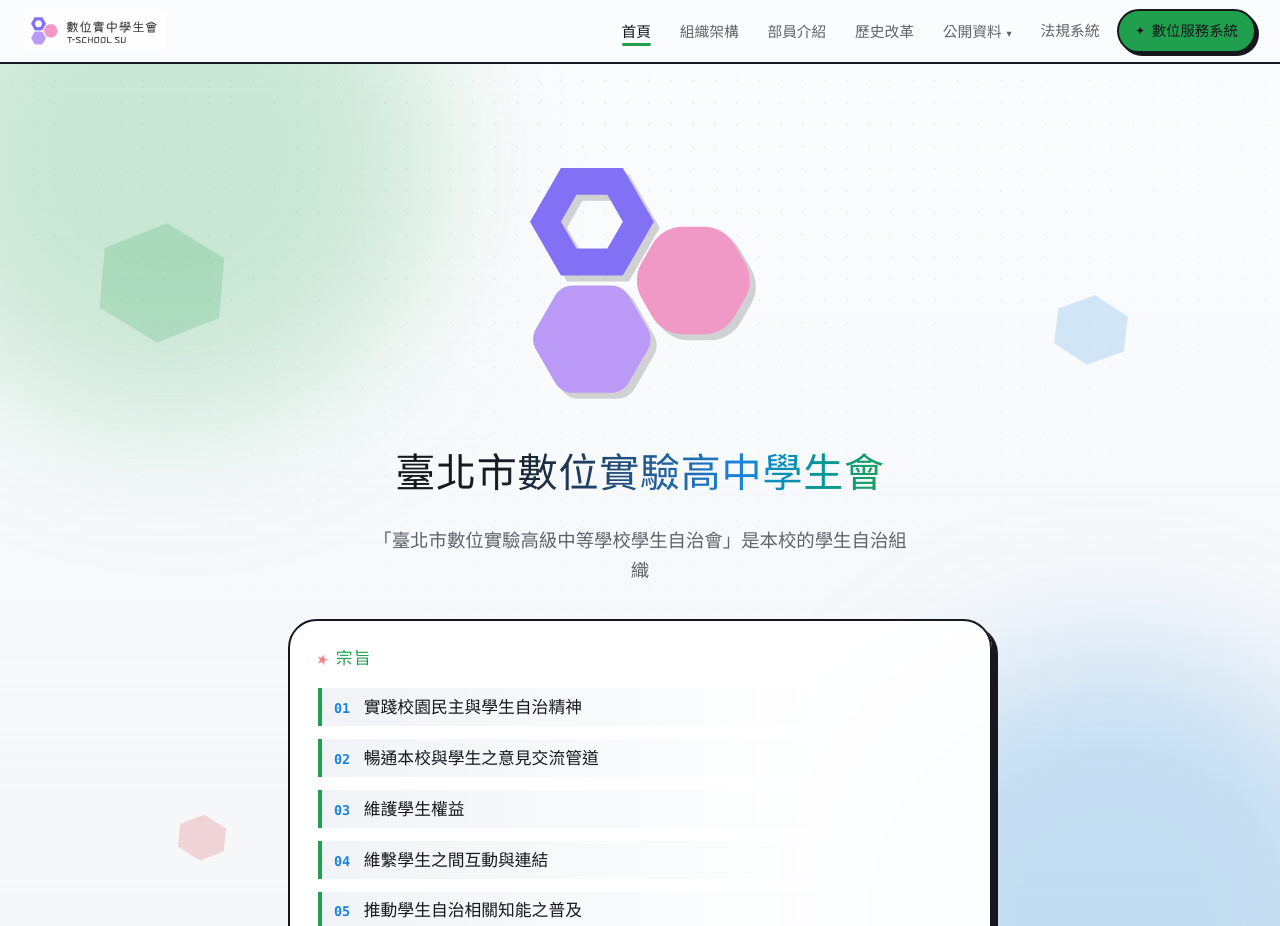
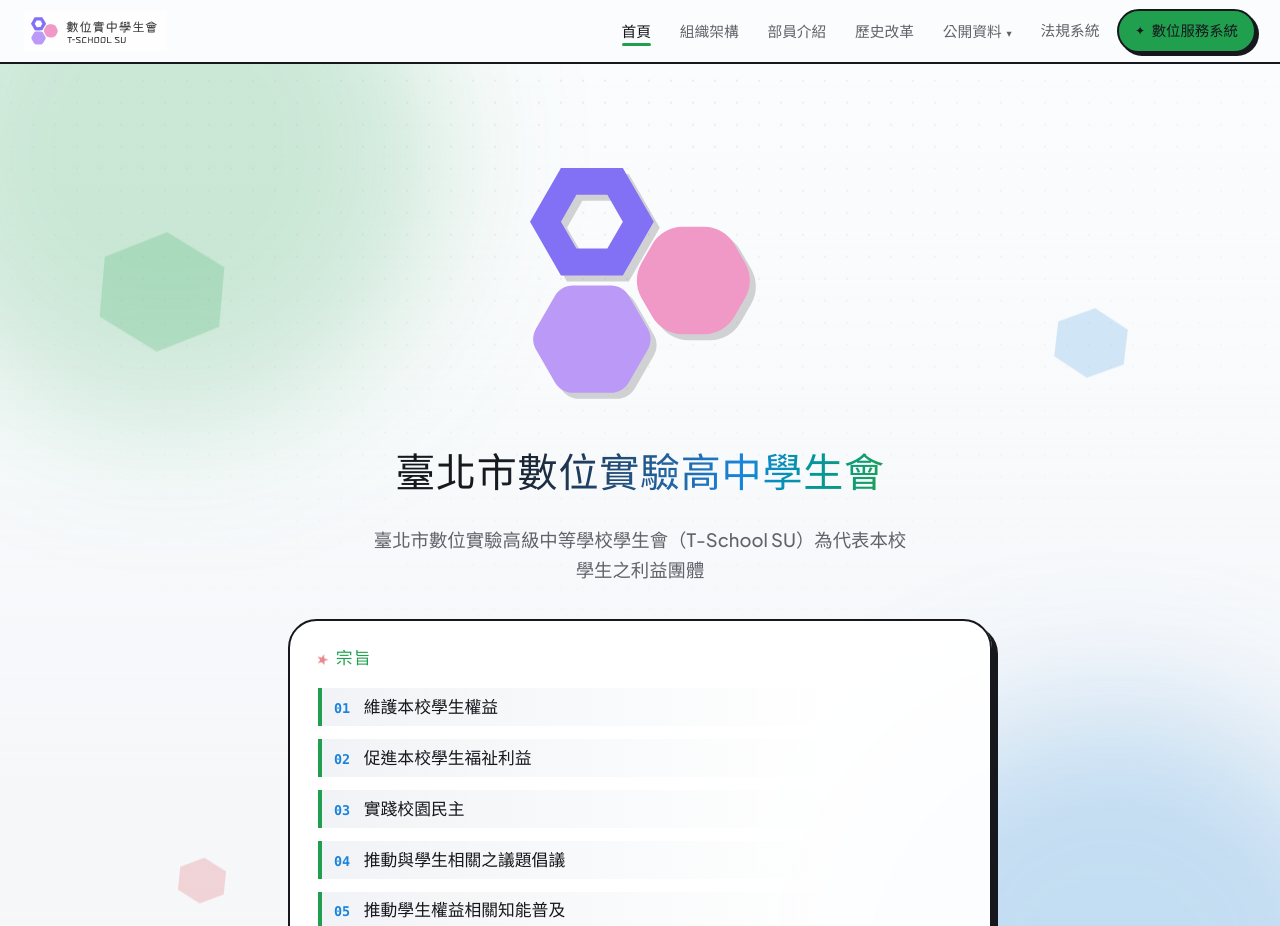
Before and after one commit to tschoolsu/official-website, a React (Vite) app: page / in a window 1280 px wide. Shown: the top 926 px of the page. Built offline with nearby package versions, Linux system fonts and the light colour scheme.

Commit message:
renew About info

```diff
--- a/src/components/About.tsx
+++ b/src/components/About.tsx
@@ -2,11 +2,12 @@ import { useCallback, useEffect, useRef, useState } from 'react'
 import './About.css'
 
 const GOALS = [
-  '實踐校園民主與學生自治精神',
-  '暢通本校與學生之意見交流管道',
-  '維護學生權益',
-  '維繫學生之間互動與連結',
-  '推動學生自治相關知能之普及',
+  '維護本校學生權益',
+  '促進本校學生福祉利益',
+  '實踐校園民主',
+  '推動與學生相關之議題倡議',
+  '推動學生權益相關知能普及',
+  '凝聚本校學生社群，維繫學生間之互動與連結',
 ]
 
 export default function About() {
@@ -100,7 +101,7 @@ export default function About() {
           臺北市數位實驗高中學生會
         </h1>
         <p className="about-sub" style={{ animationDelay: '0.45s' }}>
-          「臺北市數位實驗高級中等學校學生自治會」是本校的學生自治組織
+          臺北市數位實驗高級中等學校學生會（T-School SU）為代表本校學生之利益團體
         </p>
 
         <div className="about-goals" style={{ animationDelay: '0.6s' }}>
```
